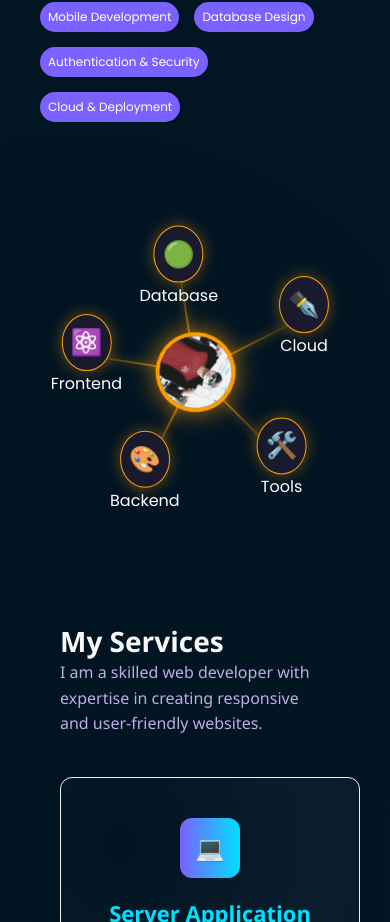
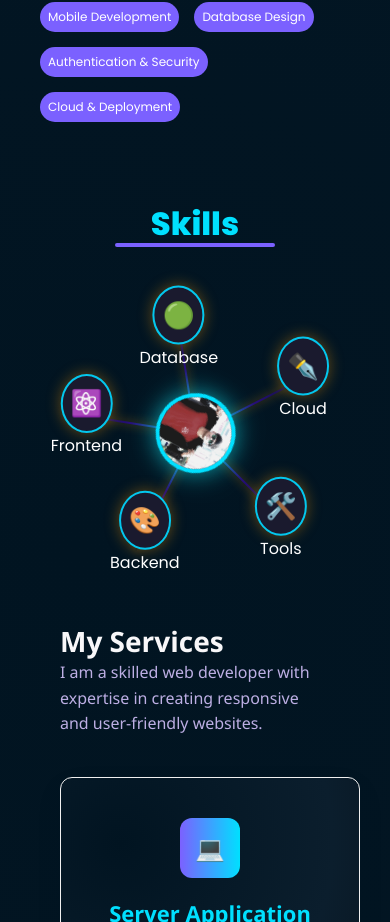
Before and after one commit to ujjawalkmr/developer_profile, a React (Vite) app: page / in a window 390 px wide. Shown: the part 1478-2400 px from the top of the page. Built offline with nearby package versions, Linux system fonts and the light colour scheme.

Commit message:
Ui done
Signed-off-by: Ujjawal Kumar <ujjawalkmr9211@gmail.com>

```diff
--- a/src/components/SkillMobile.jsx
+++ b/src/components/SkillMobile.jsx
@@ -21,7 +21,35 @@ import {
 
 const SkillMobile = () => {
   const [activeSkill, setActiveSkill] = useState(null);
+  const iconColorMap = {
+    "Node.js": "#3C873A",
+    "Java": "#007396",
+    "Dart": "#0175C2",
 
+    "Spring Boot": "#6DB33F",
+    "Express js": "#000000",
+    "REST APIs": "#00A6A6",
+
+    "React": "#61DBFB",
+    "JavaScript": "#F7DF1E",
+    "Flutter": "#02569B",
+    "HTML & CSS": "#E34F26",
+
+    "MySQL": "#00758F",
+    "MongoDB": "#4DB33D",
+    "PostgreSQL": "#336791",
+
+    "AWS": "#FF9900",
+    "Docker": "#2496ED",
+    "Google cloud": "#4285F4",
+    "Microservices": "#9C27B0",
+    "Load Balancer": "#00BCD4",
+
+    "GitHub": "#181717",
+    "Postman": "#FF6C37",
+    "VS Code": "#007ACC",
+    "Jira": "#0052CC"
+  };
   const skills = [
     { name: 'Backend', icon: '🎨' },
     { name: 'Frontend', icon: '⚛️' },
@@ -100,7 +128,8 @@ const SkillMobile = () => {
 
   return (
     <section className="mobile-skills-container">
-
+      <div className="skill-heading">Skills</div>
+      <div className='underline-skill'></div>
       <div className="sun-wrapper">
 
         {/* Center Image */}
@@ -146,8 +175,9 @@ const SkillMobile = () => {
             <ul>
               {activeSkill.items.map((item, i) => (
                 <li key={i} className="modal-item">
-                  <span className="modal-icon">{item.icon}</span>
-                  <span>{item.name}</span>
+                  <span className="modal-icon"
+                    style={{ color: iconColorMap[item.name] || "#fff" }}>{item.icon}</span>
+                  <span className='modal-icons-name'>{item.name}</span>
                 </li>
               ))}
             </ul>
--- a/src/styles/SkillMobile.css
+++ b/src/styles/SkillMobile.css
@@ -6,9 +6,27 @@
   justify-content: center;
   align-items: center;
   min-height: 500px;
-  overflow: hidden;
+  flex-direction: column;
 }
 
+.skill-heading {
+  text-align: center;
+  margin-top: 40px;
+  font-size: clamp(32px, 8vw, 70px);
+  font-weight: bold;
+  line-height: 1.2;
+  color: #00e0ff;
+  justify-content: center;
+  align-items: center;
+}
+.underline-skill{
+
+   width: 160px;
+    height: 4px;
+    background: #7b61ff;
+  margin-bottom: 40px;
+    border-radius: 5px;
+}
 /* =========================
    ROTATION ANIMATION
 ========================= */
@@ -53,8 +71,8 @@
   width: clamp(80px, 18vw, 130px);
   height: clamp(80px, 18vw, 130px);
   border-radius: 50%;
-  border: 4px solid #ff9d00;
-  box-shadow: 0 0 25px rgba(255, 157, 0, 0.7);
+  border: 4px solid #00e0ff;
+  box-shadow: 0 0 25px rgba(19, 224, 235, 0.7);
   overflow: hidden;
 }
 
@@ -88,8 +106,8 @@
 
   background: linear-gradient(
     to right,
-    rgba(255,157,0,0.9),
-    rgba(255,157,0,0.4),
+    rgba(9, 214, 225, 0.9),
+    rgba(93, 0, 255, 0.4),
     transparent
   );
 
@@ -122,10 +140,15 @@
   padding: clamp(8px, 2vw, 12px);
   background: #1a1a2e;
   border-radius: 50%;
-  border: 1px solid #ff9d00;
+  border: 2px solid #03c7ee;
   box-shadow: 0 0 15px rgba(255, 157, 0, 0.4);
+      transition: transform 0.3s ease, box-shadow 0.3s ease;
+
 }
-
+.mobile-skill-icon:hover{
+  transform: scale(1.05); /* ✅ subtle zoom */
+  box-shadow: 0 20px 40px rgba(0, 224, 255, 0.3);
+}
 /* =========================
    TEXT
 ========================= */
@@ -216,8 +239,8 @@
 }
 .skill-modal:hover{
  transform: scale(1.05); /* ✅ subtle zoom */
-  box-shadow: 0 20px 50px rgba(124, 77, 255, 0.25);}
-
+  box-shadow: 0 20px 40px rgba(0, 224, 255, 0.3);
+}
 /* LIST */
 .skill-modal ul {
   list-style: none;
@@ -232,6 +255,7 @@
 .skill-modal h2 {
   text-align: center;
   margin-bottom: 15px;
+  color: #00e0ff;
 }
 .skill-modal li {
   padding: 6px 0;
@@ -245,6 +269,8 @@
   border: none;
   border-radius: 6px;
   cursor: pointer;
+    background: #7c4dff;
+
 }
 
 .modal-item {
@@ -265,3 +291,6 @@
   flex: 1;
   text-align: left;
 }
+.modal-icons-name{
+  color: #1aadc1;
+}
```
